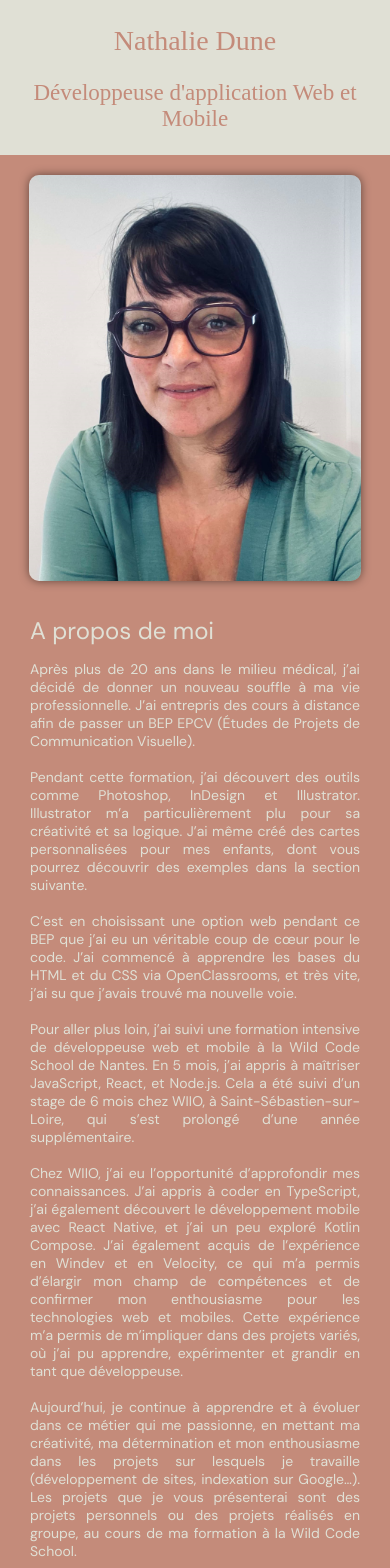
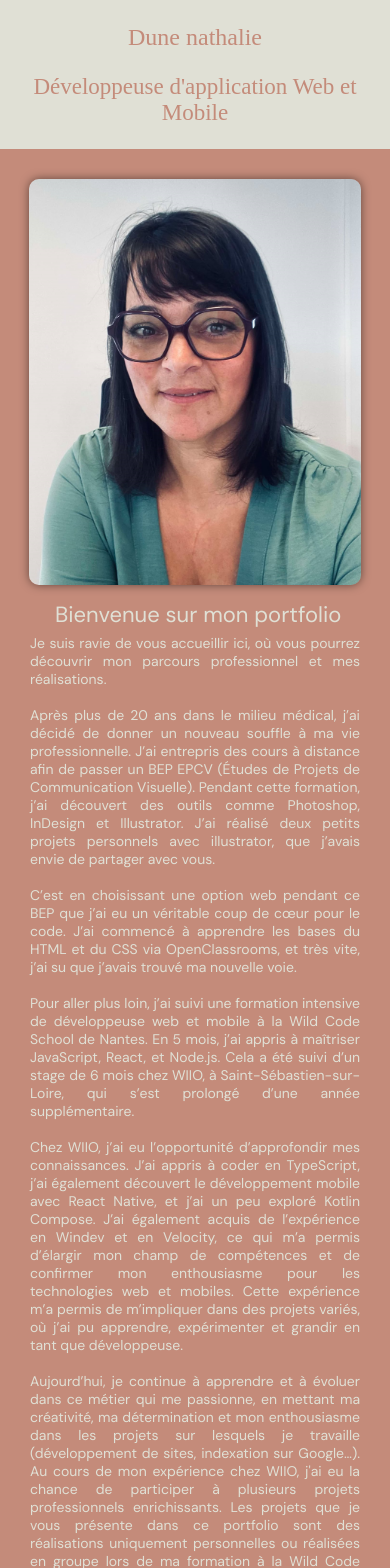
Before and after one commit to DuneNathalie/PortFolio, a React (Create React App) app: page / in a window 390 px wide. Shown: the top 1568 px of the page. Built offline with nearby package versions, Linux system fonts and the light colour scheme; a web font is replaced by a local one.

Commit message:
update by the way

```diff
--- a/src/Data/DataPresentation.js
+++ b/src/Data/DataPresentation.js
@@ -1,13 +1,31 @@
 const Data_Presentation = [
-    { id: 1, description: 'Les réalisations présentées, sont des réalisations principalement personnelles, dont mon premier projet réalisé en groupe en tout début de formation.' },
+    {
+        id: 1,
+        description: `Je suis ravie de vous accueillir ici, où vous pourrez découvrir mon parcours professionnel et mes réalisations.
+
+        Après plus de 20 ans dans le milieu médical, j’ai décidé de donner un nouveau souffle à ma vie professionnelle. J’ai entrepris des cours à distance afin de passer un BEP EPCV (Études de Projets de Communication Visuelle). Pendant cette formation, j’ai découvert des outils comme Photoshop, InDesign et Illustrator. J’ai réalisé deux petits projets personnels avec illustrator, que j’avais envie de partager avec vous.
+
+        C’est en choisissant une option web pendant ce BEP que j’ai eu un véritable coup de cœur pour le code. J’ai commencé à apprendre les bases du HTML et du CSS via OpenClassrooms, et très vite, j’ai su que j’avais trouvé ma nouvelle voie.
+
+    Pour aller plus loin, j’ai suivi une formation intensive de développeuse web et mobile à la Wild Code School de Nantes. En 5 mois, j’ai appris à maîtriser JavaScript, React, et Node.js. Cela a été suivi d’un stage de 6 mois chez WIIO, à Saint-Sébastien-sur-Loire, qui s’est prolongé d’une année supplémentaire.
+
+    Chez WIIO, j’ai eu l’opportunité d’approfondir mes connaissances. J’ai appris à coder en TypeScript, j’ai également découvert le développement mobile avec React Native, et j’ai un peu exploré Kotlin Compose. J’ai également acquis de l’expérience en Windev et en Velocity, ce qui m’a permis d’élargir mon champ de compétences et de confirmer mon enthousiasme pour les technologies web et mobiles. Cette expérience m’a permis de m’impliquer dans des projets variés, où j’ai pu apprendre, expérimenter et grandir en tant que développeuse.
+
+    Aujourd’hui, je continue à apprendre et à évoluer dans ce métier qui me passionne, en mettant ma créativité, ma détermination et mon enthousiasme dans les projets sur lesquels je travaille (développement de sites, indexation sur Google…). Au cours de mon expérience chez WIIO, j'ai eu la chance de participer à plusieurs projets professionnels enrichissants. Les projets que je vous présente dans ce portfolio sont des réalisations uniquement personnelles ou réalisées en groupe lors de ma formation à la Wild Code School.
+
+    Dans ce portfolio, vous trouverez une page avec mes réalisations en Illustrator, une autre présentant les sites web que j’ai créés, ainsi qu’une page avec mon CV que vous pouvez consulter et télécharger.
+
+    Je vous souhaite une excellente navigation et j’espère que mon travail vous plaira !`
+    },
     {
         id: 2,
-        description: `Lors de ma formation en BEP EPCV, j’ai découvert Illustrator, un outil que j’ai adoré pour son côté à la fois créatif et structuré.
-Bien que je ne l’utilise plus aujourd’hui, cette expérience m’a permis de réaliser des cartes de Noël personnalisées pour mes enfants.
-Pour ces cartes, j’ai commencé par créer des personnages représentant notre famille (moi, mon fils et ma fille).
-Ensuite, j’ai intégré des personnages existants qui plaisent à mes enfants, comme Picsou, Totoro et un renne.
-J’ai également conçu des éléments décoratifs de Noël, tels que des sapins, des cadeaux et des boules de Noël, avant d’assembler le tout pour créer des cartes uniques.
-Je vous invite à découvrir mes créations, classées par étapes ci-dessous.`
-    }
+        description: `Lors de ma formation en BEP EPCV, j’ai découvert Illustrator, un outil que j’ai adoré pour son côté à la fois créatif et structuré. Bien que je ne l’utilise plus aujourd’hui, cette expérience m’a permis de réaliser des cartes de Noël personnalisées pour mes enfants.
+
+        Pour ces cartes, j’ai commencé par créer des personnages représentant notre famille (moi, mon fils et ma fille). Ensuite, j’ai intégré des personnages existants qui plaisent à mes enfants, comme Picsou, Totoro et un renne. J’ai également conçu des éléments décoratifs de Noël, tels que des sapins, des cadeaux et des boules de Noël, avant d’assembler le tout pour créer des cartes uniques.
+
+        Je vous invite à découvrir mes créations, classées par étapes ci-dessous. Vous avez la possibilité de les agrandir en cliquant dessus.`
+    },
+    { id: 3, description: 'Les réalisations présentées, sont des réalisations principalement personnelles, dont mon premier projet réalisé en groupe en tout début de formation.' }
+
 ];
 export default Data_Presentation;
--- a/src/components/Home/ByTheWay/ByTheWay.module.scss
+++ b/src/components/Home/ByTheWay/ByTheWay.module.scss
@@ -4,18 +4,14 @@
 .container {
     flex: 1;
     display: flex;
-    //justify-content: center;
     flex-direction: column;
     padding: 35px 20px 10px 20px;
 
     h3{
         font-size: 1.8rem;
         font-weight: normal;
+        padding: 0px 0px 0px 20px;
         margin-bottom: 0;
-    }
-
-    p {
-        text-align: justify;
     }
 
 }
@@ -24,10 +20,8 @@
     .container {
         padding: 0 20px 10px 20px;
         h3{
-            font-size: 24px;
-        }
-        p {
-            font-size: 14px;
+            font-size: 22px;
+            margin:5px;
         }
     }
 }
--- a/src/components/Home/ByTheWay/ByTheWay.tsx
+++ b/src/components/Home/ByTheWay/ByTheWay.tsx
@@ -1,17 +1,15 @@
 import React from 'react';
 import Styles from './ByTheWay.module.scss';
+import Data_Presentation from '../../../Data/DataPresentation';
+import Presentation from '../../Preambule/Preambule';
 
 const ByTheWay: React.FC = () => {
+        const presentationData = Data_Presentation.find(item => item.id === 1);
+
     return (
         <div className={Styles.container}>
-            <h3>A propos de moi</h3>
-            <p>Après plus de 20 ans dans le milieu médical, j’ai décidé de donner un nouveau souffle à ma vie professionnelle. J’ai entrepris des cours à distance afin de passer un BEP EPCV (Études de Projets de Communication Visuelle).<br /><br />
-                Pendant cette formation, j’ai découvert des outils comme Photoshop, InDesign et Illustrator. Illustrator m’a particulièrement plu pour sa créativité et sa logique. J’ai même créé des cartes personnalisées pour mes enfants, dont vous pourrez découvrir des exemples dans la section suivante.<br /><br />
-                C’est en choisissant une option web pendant ce BEP que j’ai eu un véritable coup de cœur pour le code. J’ai commencé à apprendre les bases du HTML et du CSS via OpenClassrooms, et très vite, j’ai su que j’avais trouvé ma nouvelle voie.<br /><br />
-                Pour aller plus loin, j’ai suivi une formation intensive de développeuse web et mobile à la Wild Code School de Nantes. En 5 mois, j’ai appris à maîtriser JavaScript, React, et Node.js. Cela a été suivi d’un stage de 6 mois chez WIIO, à Saint-Sébastien-sur-Loire, qui s’est prolongé d’une année supplémentaire.<br /><br />
-                Chez WIIO, j’ai eu l’opportunité d’approfondir mes connaissances. J’ai appris à coder en TypeScript, j’ai également découvert le développement mobile avec React Native, et j’ai un peu exploré Kotlin Compose. J’ai également acquis de l’expérience en Windev et en Velocity, ce qui m’a permis d’élargir mon champ de compétences et de confirmer mon enthousiasme pour les technologies web et mobiles. Cette expérience m’a permis de m’impliquer dans des projets variés, où j’ai pu apprendre, expérimenter et grandir en tant que développeuse.<br /><br />
-                Aujourd’hui, je continue à apprendre et à évoluer dans ce métier qui me passionne, en mettant ma créativité, ma détermination et mon enthousiasme dans les projets sur lesquels je travaille (développement de sites, indexation sur Google…). Les projets que je vous présenterai sont des projets personnels ou des projets réalisés en groupe, au cours de ma formation à la Wild Code School.
-            </p>
+            <h3>Bienvenue sur mon portfolio</h3>
+            <Presentation text={presentationData?.description || 'Aucune donnée disponible'}/>
         </div>
 
     );
--- a/src/components/Home/Img/Img.module.scss
+++ b/src/components/Home/Img/Img.module.scss
@@ -17,6 +17,10 @@
     .container {
         width: 95%;
         margin: auto;
+
+        img {
+            margin-top: 10px;
+        }
     }
 
 }
--- a/src/components/Home/Profil/Profil.module.scss
+++ b/src/components/Home/Profil/Profil.module.scss
@@ -12,13 +12,10 @@
     max-height: 20vh;
 
     .username {
-        color: colors.$brown;
-        font-family: values.$fontTitle;
-        font-size: 45px;
-        text-align: center;
-
         p {
-            margin-bottom: 0;
+            color: colors.$brown;
+            font-family: values.$fontTitle;
+            font-size: 32px;
             text-align: center;
         }
     }
@@ -26,12 +23,13 @@
 
 @media screen and (max-width: 700px) {
     .container {
-        font-size: 28px;
 
         .username {
             p {
-                font-size: 28px;
-                margin-top: 25px;
+                font-size: 24px;
+                margin-bottom: 0;
+                margin-left: 5px;
+                margin-right: 5px;
             }
 
         }
--- a/src/components/Home/Profil/Profil.tsx
+++ b/src/components/Home/Profil/Profil.tsx
@@ -7,7 +7,7 @@ const Profil: React.FC = () => {
   return (
     <div className={Styles.container}>
       <div className={Styles.username}>
-            <p>Nathalie Dune</p>
+        <p>Dune nathalie</p>
       </div>
       <Title title="Développeuse d'application Web et Mobile" />
     </div>
--- a/src/components/Preambule/Preambule.module.scss
+++ b/src/components/Preambule/Preambule.module.scss
@@ -5,11 +5,13 @@
 
 @media screen and (max-width: 700px) {
     .container {
+        padding: 0;
         h1 {
             font-size: 18px;
         }
 
         p {
+            margin-top: 0;
             font-size: 14px;
         }
     }
--- a/src/components/Preambule/Preambule.tsx
+++ b/src/components/Preambule/Preambule.tsx
@@ -7,9 +7,18 @@ interface PreambuleProps {
 }
 
 const Preambule: React.FC<PreambuleProps> = ({text}) => {
+       const formatText = (inputText: string) => {
+        return inputText.split('\n').map((line, index) => (
+            <React.Fragment key={index}>
+                {line}
+                {index < inputText.split('\n').length - 1 && <br />}
+            </React.Fragment>
+        ));
+    };
+
     return (
         <div className={Styles.container}>
-           <p>{text}</p>
+           <p>{formatText(text)}</p>
         </div>
     )
 }
```
Lines whose indentation alone changed are shown as unchanged.
